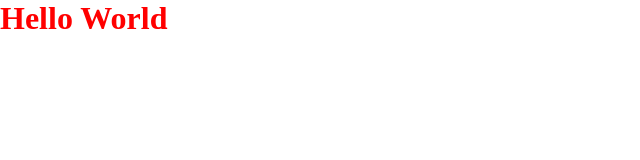
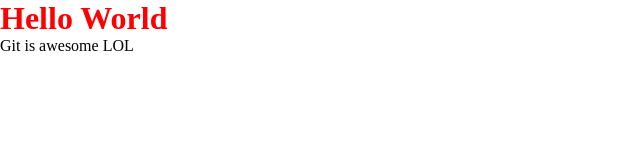
Before and after one commit to davidshindra/helloworld, a plain HTML site: page index.html in a window 1280 px wide. Shown: the whole page, without its empty margins (0-640 px from the left). Drawn offline with Linux system fonts and the light colour scheme.

Commit message:
(content) Add tagline

```diff
--- a/index.html
+++ b/index.html
@@ -8,5 +8,6 @@
 	</head>
 	<body>
 		<h1>Hello World</h1>
+		<p>Git is awesome LOL</p>
 	</body>
 </html>
```
